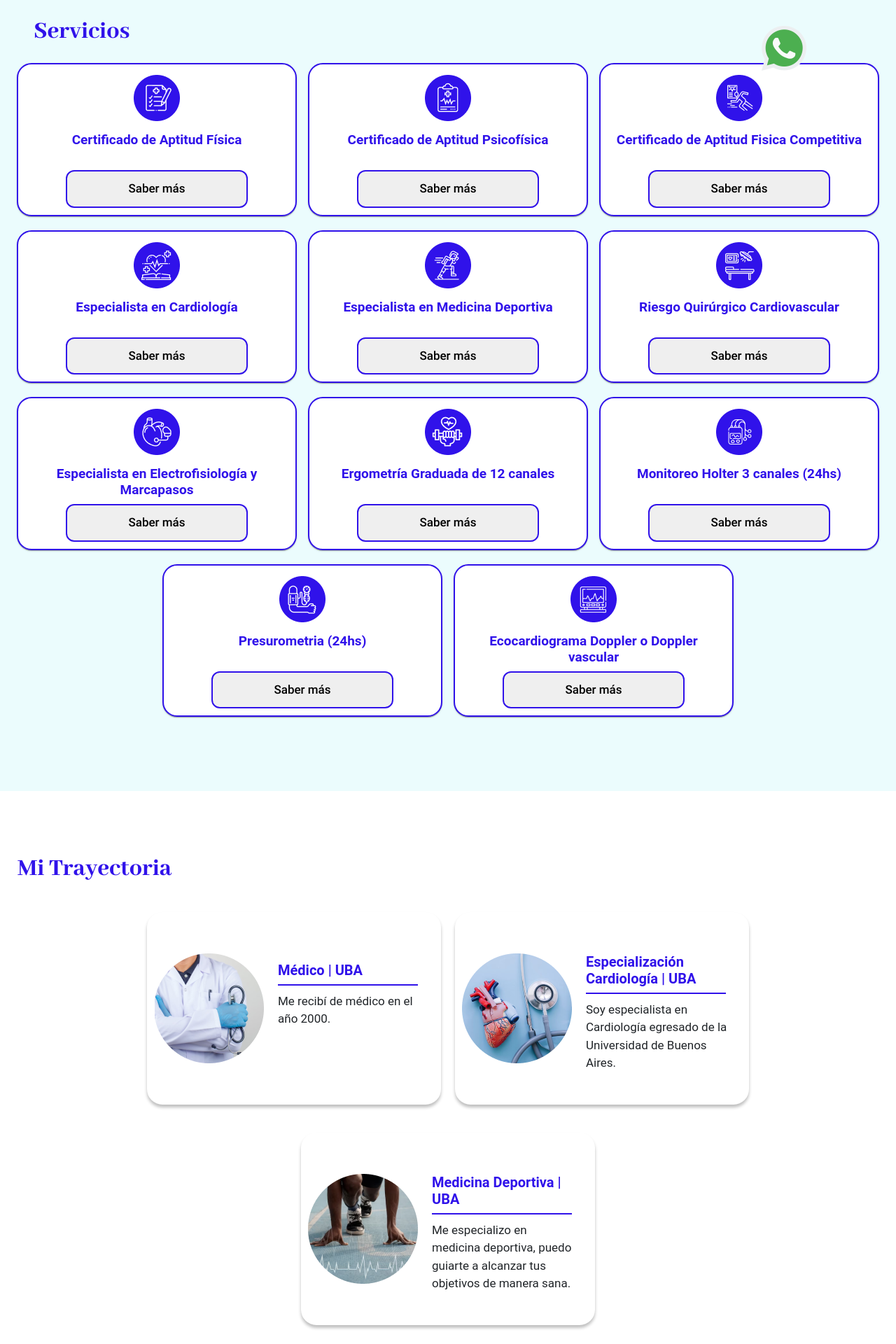
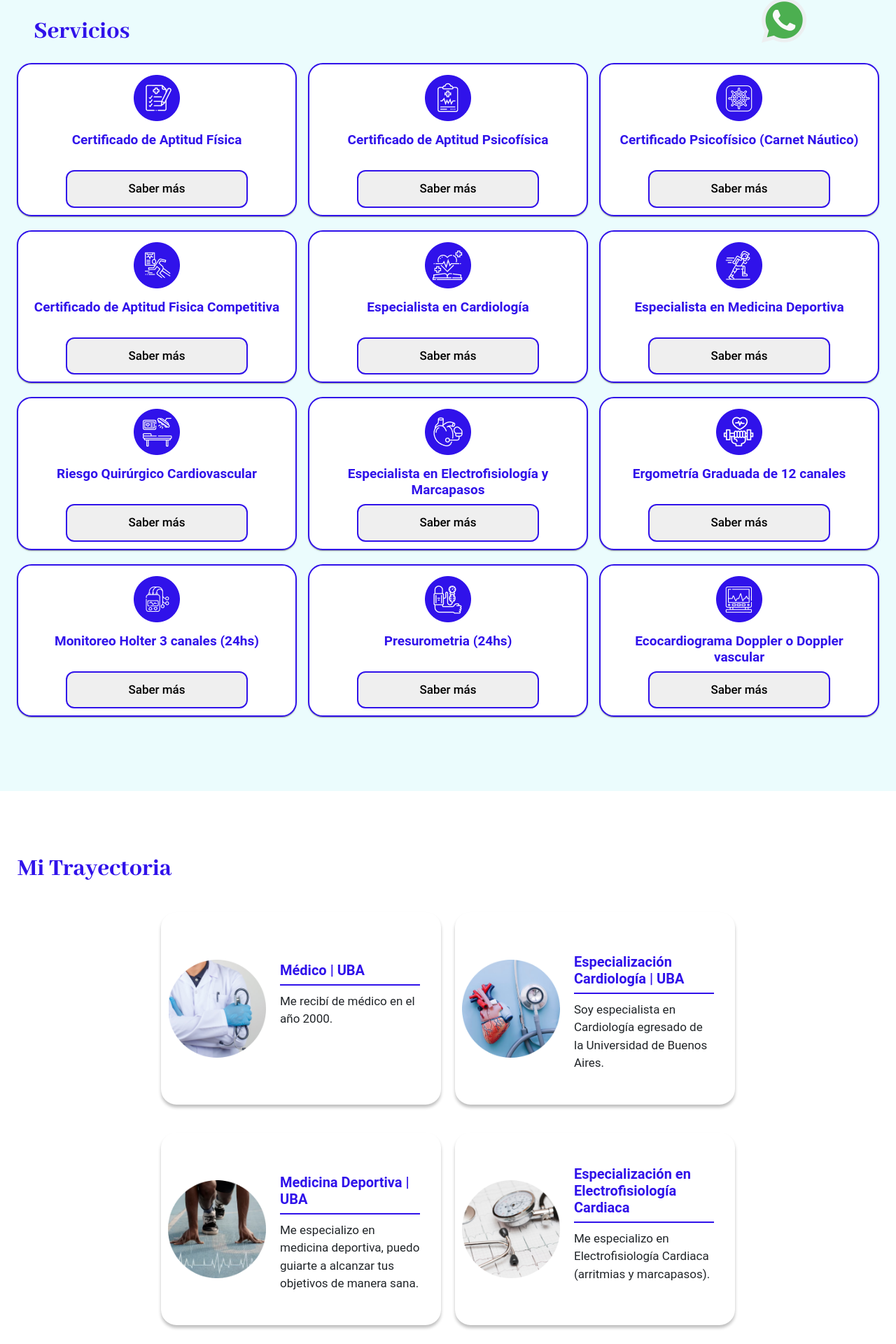
Before and after one commit to ezequieliribarren/Dr.Rimmaudo, a React (Vite) app: page / in a window 1280 px wide. Shown: the part 603-2523 px from the top of the page at 70% size. Built offline with nearby package versions, Linux system fonts and the light colour scheme.

Commit message:
feedback

```diff
--- a/Scss/_header.scss
+++ b/Scss/_header.scss
@@ -29,7 +29,7 @@ header {
 
 .whatsFlot {
   position: fixed;
-  top: 80%;
+  top: 75%;
   left: 85%;
   color: white;
   text-decoration: none;
--- a/Scss/_trayectoria.scss
+++ b/Scss/_trayectoria.scss
@@ -1,7 +1,10 @@
 #trayectoria {
   scroll-margin-top: 7em;
 }
-
+.row-card{
+  display: flex;
+  justify-content: center;
+}
 .capacitations {
   display: flex;
   justify-content: center;
@@ -11,7 +14,7 @@
   .card-capacitations {
     padding: 10px;
     height: 275px;
-    width: 420px;
+    width: 400px;
     border-radius: 22px;
     background: #FFF;
     box-shadow: 0px 4px 4px 0px rgba(0, 0, 0, 0.25);
@@ -19,6 +22,10 @@
     align-items: center;
     justify-content: center;
     margin: 20px 10px;
+
+    img{
+      width: 140px;
+    }
 
   }
 
@@ -52,13 +59,13 @@
 
 @media (max-width: 470px) {
   .card-capacitations {
-    height: 275px;
-    width: 320px !important;
+    height: 325px !important;
+    width: 290px !important;
     flex-direction: column;
 
     img {
-      width: 90px;
-      margin-bottom: 10px;
+      width: 120px !important;
+      margin-bottom: 10px !important;
     }
   }
 
--- a/index.html
+++ b/index.html
@@ -6,6 +6,8 @@
   <meta name="viewport" content="width=device-width, initial-scale=1.0, maximum-scale=1.0, user-scalable=no">
 
   <link rel="icon" href="/public/favicon.ico" />
+
+  <link href="https://cdn.jsdelivr.net/npm/bootstrap@5.2.3/dist/css/bootstrap.min.css" rel="stylesheet" integrity="sha384-rbsA2VBKQhggwzxH7pPCaAqO46MgnOM80zW1RWuH61DGLwZJEdK2Kadq2F9CUG65" crossorigin="anonymous">
 
 
   <title>Dr. Rimmaudo - Cardiólogo</title>
--- a/src/Components/Consultorio/Consultorio.jsx
+++ b/src/Components/Consultorio/Consultorio.jsx
@@ -8,7 +8,7 @@ const Consultorio = () => {
                 <div className="row p-3">
                     <div className="col consult-left">
                         <p>
-                            Disponemos de tres consultorios. Dos ubicdos en la zona de capital y uno en la zona de Caseros ( Tres de Febrero - Provincia de Bs. As.). Trabajamos sólo con turno previo, para brindar el tiempo y la dedicación que cada paciente merece, asegurando una atención de calidad.
+                            Disponemos de tres consultorios. <strong>Sede capital</strong> (Ceretti 2098 Villa Urquiza) y <strong>Sede Gran Bs. AS.</strong> (Agustín Cafferata 5210, Caseros). Trabajamos sólo con turno previo, para brindar el tiempo y la dedicación que cada paciente merece, asegurando una atención de calidad.
                         </p>
                         <p>
                             Si estás buscando un enfoque personalizado y comprometido con tu bienestar cardiovascular, no dudes en contactarme para programar tu consulta. Mi objetivo es acompañarte en el camino hacia una vida más saludable, brindándote las mejores opciones de tratamiento y cuidado para tu salud.
--- a/src/Components/Contacto/Contacto.jsx
+++ b/src/Components/Contacto/Contacto.jsx
@@ -61,7 +61,7 @@ const Contacto = () => {
           <div><h4>También <br /> visitame en:</h4></div>
           <div className='red'><a target='_blank' href="https://m.facebook.com/diego.rimmaudo.5/"><img src="/images/contacto/facebook.png" alt="Facebook" />@drrimaudo</a></div>
           <div className='red'><a target='_blank' href="https://www.instagram.com/dr.rimmaudo/"><img src="/images/contacto/instagram.png" alt="Instagram" />@drrimaudo</a></div>
-          <div className='red'><a href=""><img src="/images/contacto/google.png" alt="Google" />Doctor Rimaudo</a></div>
+          <div className='red'><a target='_blank' href="https://g.co/kgs/v4Y1jv"><img src="/images/contacto/google.png" alt="Google" />Doctor Rimaudo</a></div>
           </div>
     </section>
 
--- a/src/Components/Footer/Footer.jsx
+++ b/src/Components/Footer/Footer.jsx
@@ -14,7 +14,7 @@ const Footer = () => {
                         <div className='iconos-redes'>
                            <a target='_blank' href="https://m.facebook.com/diego.rimmaudo.5/"><img src="/images/face.png" alt="Facebook" /></a>
                             <a target='_blank' href="https://www.instagram.com/dr.rimmaudo/"><img src="/images/insta.png" alt="Instagram" /></a>
-                            <img src="/images/contacto/gog.png" alt="Google" />
+                            <a target='_blank' href="https://g.co/kgs/v4Y1jv"><img src="/images/contacto/gog.png" alt="Google" /></a>
                         </div>
                     </div>
                 </div>
--- a/src/Components/Header/Header.jsx
+++ b/src/Components/Header/Header.jsx
@@ -1,6 +1,5 @@
 import React from 'react';
 import "bootstrap/dist/css/bootstrap.min.css";
-import { HashLink as Link } from 'react-router-hash-link';
 
 const Header = () => {
 
@@ -10,35 +9,37 @@ const Header = () => {
 
   return (
     <header>
-      <div id="carouselExampleSlidesOnly" className="carousel slide" data-bs-ride="carousel" data-interval="800">
+      <div id="carouselExampleSlidesOnly" className="carousel slide" data-bs-ride="carousel" data-interval="400">
         <div className="carousel-inner">
           <div className="carousel-item active">
-            <img src="images/header/img1.png" className="d-block w-100 none-desktop" alt="Doctor Rimmaudo" />
-            <img src="images/header/img4.png" className="d-block w-100 none-mobile" alt="Doctor Rimmaudo" />
+            <img src="/images/header/img1.png" className="d-block w-100 none-desktop" alt="Doctor Rimmaudo" />
+            <img src="/images/header/img4.png" className="d-block w-100 none-mobile" alt="Doctor Rimmaudo" />
             <div className="call-to-action">
               <button className='button2' onClick={handleLlamarClick}>Llamar</button>
-              <Link smooth to="/#contacto" ><button className='button'>Contacto</button></Link>
+              <a target='_blank' href='https://wa.me/+541164977403?text=Hola,%20estoy%20en%20la%20página%20del%20Dr.%20Rimmaudo%20y%20quiero%20 pedir%20más%20información"'><button className='button'>Contacto</button></a>
             </div>
           </div>
           <div className="carousel-item">
-            <img src="images/header/img2.png" className="d-block w-100 none-desktop" alt="Doctor Rimmaudo" />
-            <img src="images/header/img3.png" className="d-block w-100 none-mobile" alt="Doctor Rimmaudo" />
+            <img src="/images/header/img2.png" className="d-block w-100 none-desktop" alt="Doctor Rimmaudo" />
+            <img src="/images/header/img3.png" className="d-block w-100 none-mobile" alt="Doctor Rimmaudo" />
             <div className="call-to-action">
               <button className='button2' onClick={handleLlamarClick}>Llamar</button>
-              <Link smooth to="/#contacto" ><button className='button'>Contacto</button></Link>
+              <a target='_blank' href='https://wa.me/+541164977403?text=Hola,%20estoy%20en%20la%20página%20del%20Dr.%20Rimmaudo%20y%20quiero%20 pedir%20más%20información"'><button className='button'>Contacto</button></a>
             </div>
           </div>
           <div className="carousel-item">
-            <img src="images/header/img6.png" className="d-block w-100 none-desktop" alt="Doctor Rimmaudo" />
-            <img src="images/header/img5.png" className="d-block w-100 none-mobile" alt="Doctor Rimmaudo" />
+            <img src="/images/header/img6.png" className="d-block w-100 none-desktop" alt="Doctor Rimmaudo" />
+            <img src="/images/header/img5.png" className="d-block w-100 none-mobile" alt="Doctor Rimmaudo" />
             <div className="call-to-action">
               <button className='button2' onClick={handleLlamarClick}>Llamar</button>
-              <Link smooth to="/#contacto" ><button className='button'>Contacto</button></Link>
+              <a target='_blank' href='https://wa.me/+541164977403?text=Hola,%20estoy%20en%20la%20página%20del%20Dr.%20Rimmaudo%20y%20quiero%20 pedir%20más%20información"'><button className='button'>Contacto</button></a>
             </div>
           </div>
         </div>
       </div>
-      <a className='whatsFlot' target='_blank' href="https://wa.me/+541164977403?text=Hola,%20estoy%20en%20la%20página%20del%20Dr.%20Rimmaudo%20y%20quiero%20 pedir%20más%20información"><img alt="Chatear en Whatsapp" src="/images/wp.png" />  </a>
+      <a className='whatsFlot' target='_blank' href="https://wa.me/+541164977403?text=Hola,%20estoy%20en%20la%20página%20del%20Dr.%20Rimmaudo%20y%20quiero%20 pedir%20más%20información">
+        <img alt="Chatear en Whatsapp" src="/images/wp.png" />
+      </a>
     </header>
   )
 }
--- a/src/Components/Navbar/Navbar.jsx
+++ b/src/Components/Navbar/Navbar.jsx
@@ -30,11 +30,9 @@ const Navbar = () => {
           <div className={`collapse navbar-collapse ${isMenuOpen ? "show" : ""}`} id="navbarNav">
   <ul className="navbar-nav ms-auto px-5">
     <li className="nav-item">
-                <li className="nav-item">
       <Link className="nav-link" smooth to="/#">
         Inicio
       </Link>
-                </li>
     </li>
     <li className="nav-item">
       <Link smooth to="/#servicios" className="nav-link">
@@ -63,6 +61,7 @@ const Navbar = () => {
     </li>
   </ul>
 </div>
+
         </div>
       </nav>
     </>
--- a/src/Components/Timeline/Timeline.jsx
+++ b/src/Components/Timeline/Timeline.jsx
@@ -5,7 +5,7 @@ const LiniaDeTiempo = () => {
   const timelineData = [
     { id: 1, year: '2000', title: 'Médico', institution: 'UBA' },
     { id: 2, year: '2003', title: 'Médico residente de cardiología', institution: 'Hospital Durand' },
-    { id: 3, year: '2009', title: 'Fellow de electrofisiología cardíaca', institution: 'Fund. Favaloro' },
+    { id: 3, year: '2008', title: 'Fellow de electrofisiología cardíaca', institution: 'Fund. Favaloro' },
     { id: 4, year: '2010', title: 'Medicina deportiva', institution: 'UBA' },
     { id: 5, year: '2012', title: 'Administración hospitalaria', institution: 'UBA' },
     { id: 6, year: '2022', title: 'Jefe de internación coronaria', institution: 'Hospital Pirovano' },
--- a/src/Components/Trayectoria/Trayectoria.jsx
+++ b/src/Components/Trayectoria/Trayectoria.jsx
@@ -7,7 +7,8 @@ const Trayectoria = () => {
         <section id='trayectoria'>
             <h2  className='margin-title'>Mi Trayectoria</h2>
             <div className='capacitations'>
-                <div className='card-capacitations'>
+                <div className="row row-card">
+                                    <div className='card-capacitations'>
                     <div className='capacitations-img'>
                         <img src="/images/trayectoria/img1.png" alt="Trayectoria" />
                     </div>
@@ -28,7 +29,10 @@ Cardiología | UBA</h3></div>
                         <div className='p-capacitations'><p>Soy especialista en Cardiología egresado de la Universidad de Buenos Aires.</p></div>
                     </div>
                 </div>
-                <div className='card-capacitations'>
+                </div>
+
+                <div className="row row-card">
+                              <div className='card-capacitations'>
                     <div className='trayecto-img'>
                         <img src="/images/trayectoria/img3.png" alt="Trayectoria" />
                     </div>
@@ -39,6 +43,22 @@ Medicina Deportiva | UBA</h3></div>
                         <div className='p-capacitations'><p>Me especializo en medicina deportiva, puedo guiarte a alcanzar tus objetivos de manera sana.</p></div>
                     </div>
                 </div>
+                <div className='card-capacitations'>
+                    <div className='trayecto-img'>
+                        <img src="/images/trayectoria/img4.png" alt="Trayectoria" />
+                    </div>
+                    <div className='capacitations-description'>
+                        <div><h3>
+                        Especialización en
+Electrofisiología Cardiaca</h3></div>
+                        <div className='line'></div>
+                        <div className='p-capacitations'><p>Me especializo en Electrofisiología Cardiaca
+(arritmias y marcapasos).</p></div>
+                    </div>
+                </div>
+                </div>
+
+
             </div>
             <LiniaDeTiempo/>
         </section>
--- a/src/js/services.js
+++ b/src/js/services.js
@@ -4,116 +4,128 @@ const services = [
         titulo: "Certificado de Aptitud Física",
         img: "/images/servicios/img1.png",
         li1: "Interrogatorio en búsqueda de factores de riesgo cardiovascular, antecedentes cardiovasculares personales o familiares.",
-        li2: "Si surgiera algún dato anormal el medico le aconsejara la mejor forma de resolver la aptitud fisica.",
-        li3: "Examen físico (peso talla, agudeza visual y vision fotocromatica aproximada).",
-        li4: "El médico no esta obligado a emitir un certificado de aptitud física, si el paciente no está en condiciones saludables.",
-        wp: "https://wa.me/+541164977403?text=Hola,%20solicito%20información%20sobre%20evaluación%20cardiovascular",
-    },
+        li2: "Si surgiera algún dato anormal, el médico le aconsejará la mejor forma de resolver la aptitud física.",
+        li3: "Examen físico (peso, talla, agudeza visual y visión fotocromática aproximada).",
+        li4: "El médico no está obligado a emitir un certificado de aptitud física si el paciente no está en condiciones saludables.",
+        wp: "https://wa.me/+541164977403?text=Hola,%20solicito%20información%20sobre%20certificado%20de%20aptitud%20física",
+      },
     {
         id: 2,
         titulo: "Certificado de Aptitud Psicofísica",
         img: "/images/servicios/img2.png",
         li1: "Interrogatorio en búsqueda de factores de riesgo cardiovascular.",
         li2: "Evaluación por teleconferencia con una licenciada en psicología.",
-        li3: "Examen físico (peso talla, agudeza visual y vision fotocromatica aproximada).",
+        li3: "Examen físico (peso talla, agudeza visual y visión fotocromática aproximada).",
         li4: "El médico no esta obligado a emitir un certificado de aptitud física, si el paciente no está en condiciones saludables.",
-        wp: "https://wa.me/+541164977403?text=Hola,%20solicito%20información%20sobre%20evaluación%20cardiovascular",
+        wp: "https://wa.me/+541164977403?text=Hola,%20solicito%20información%20sobre%20certificado%20de%20aptitud%20psicofísica",
+    },
+    {
+        id: 3,
+        titulo: "Certificado Psicofísico (Carnet Náutico)",
+        img: "/images/servicios/img13.png",
+        li1: "Interrogatorio en búsqueda de factores de riesgo cardiovascular.",
+        li2: "Evaluación por teleconferencia con una licenciada en psicología.",
+        li3: "Examen físico (peso talla, agudeza visual, audiometría y visión fotocromática).",
+        li4: "El médico no esta obligado a emitir un certificado de aptitud física, si el paciente no está en condiciones saludables.",
+        wp: "https://wa.me/+541164977403?text=Hola,%20solicito%20información%20sobre%20certificado%20de%20aptitud%20psicofísica%20carnet%20náutico",
     },
 
+
     {
-        id: 3,
+        id: 4,
         titulo: "Certificado de Aptitud Fisica Competitiva",
         img: "/images/servicios/img3.png",
         li1: "Interrogatorio en búsqueda de factores de riesgo cardiovascular.",
-        li2: "Ergometria( Prueba Ergometrica Graduada).",
-        li3: "Examen físico (peso talla, agudeza visual y vision fotocromatica aproximada, evaluación psicológica).",
+        li2: "Ergometría( Prueba Ergometrica Graduada).",
+        li3: "Examen físico (peso talla, agudeza visual y visión fotocromática aproximada, evaluación psicológica).",
         li4: "El médico no esta obligado a emitir un certificado de aptitud física, si el paciente no está en condiciones saludables.",
         wp: "https://wa.me/+541164977403?text=Hola,%20solicito%20información%20sobre%20apto%20físico%20de%20alta%20competencia ",
     },
 
     {
-        id: 4,
+        id: 5,
         titulo: "Especialista en Cardiología",
         img: "/images/servicios/img10.png",
         li1: "Interrogatorio en búsqueda de factores de riesgo cardiovascular, antecedentes cardiovasculares personales o familiares.",
-        li2: "Lectura de estudios del paciente con su evaluación, revisión de la medicación habitual, y posteriores recomendaciones, segun lo que surja de la consulta.",
-        li3: "Examen físico (peso talla, agudeza visual y vision fotocromatica aproximada).",
+        li2: "Lectura de estudios del paciente con su evaluación, revisión de la medicación habitual, y posteriores recomendaciones, según lo que surja de la consulta.",
+        li3: "Examen físico (peso talla, agudeza visual y visión fotocromática aproximada).",
         li4: "El médico no esta obligado a emitir un certificado de aptitud física, si el paciente no está en condiciones saludables.",
-        wp: "https://wa.me/+541164977403?text=Hola,%20solicito%20información%20sobre%apto%20físico",
+        wp: "https://wa.me/+541164977403?text=Hola,%20solicito%20información%20sobre%20especialista%20en%20cardiología",
     },
 
     {
-        id: 5,
+        id: 6,
         titulo: "Especialista en Medicina Deportiva",
         img: "/images/servicios/img11.png",
         li1: "Apto físico completo. Orientacion en la recuperacion de lesiones y en el tipo de ejercicio o deporte. Desarrollo de buenos hábitos.",
         li2: "Medición de masa grasa - masa muscular y estudios que surjan durante la consulta. ",
         li3: "Es apropiado realizar una ergometria para medir la capacidad funcional, o estado físico , o estimar el consumo maximo de oxigeno.",
         li4: "Es apropiado una reevaluación a los 3 meses para ver los progresos del paciente",
-        wp: "https://wa.me/+541164977403?text=Hola,%20solicito%20información%20sobre%20mapeo%20ambulatorio%20de%20presión%20arterial",
+        wp: "https://wa.me/+541164977403?text=Hola,%20solicito%20información%20sobre%20especialista%20en%20medicina%20deportiva",
     },
     {
-        id: 6,
+        id: 7,
         titulo: "Riesgo Quirúrgico Cardiovascular",
         img: "/images/servicios/img9.png",
         li1: "Interrogatorio en búsqueda de factores de riesgo cardiovascular, antecedentes cardiovasculares personales o familiares.",
         li2: "Emisión de constancia de medición de riesgo de sufrir un evento cardiovascular ante el estres de una cirugía no cardíaca",
         li3: "Posibles resultados: Habitual - Elevado - Muy elevado",
         li4: "Muy elevado: Requiere la presencia de un cardiologo en el momento de la cirugía con una eventual recuperación post operatoria en una Sala de Unidad Coronaria, o de Terapia Intensiva.",
-        wp: "https://wa.me/+541164977403?text=Hola,%20solicito%20información%20sobre%20prueba%20de%20esfuerzo%20graduada",
+        wp: "https://wa.me/+541164977403?text=Hola,%20solicito%20información%20sobre%20riesgo%20quirúrgico%20cardiovascular",
     },
     {
-        id: 7,
+        id: 8,
         titulo: "Especialista en Electrofisiología y Marcapasos",
         img: "/images/servicios/img12.png",
         li1: "Interrogatorio en búsqueda de padecimientos de arritmias ya conocidas, sintomas de palpitaciones, perdidas de la conciencia inexplicables (sincopes)",
-        li2: "Examen físico (peso talla, agudeza visual y vision fotocromatica aproximada).",
+        li2: "Examen físico (peso talla, agudeza visual y visión fotocromática aproximada).",
         li3: "Pacientes portadores de dispositivos intracardiacos",
         li4: "Se controlan todas las marcas con sus respectivos programadores. St Jude, Biotronik, Guidant, Boston Scientific, Medtronyk.",
-        wp: "https://wa.me/+541164977403?text=Hola,%20solicito%20información%20sobre%20Holter%20de%203%20canales",
+        wp: "https://wa.me/+541164977403?text=Hola,%20solicito%20información%20sobre%20especialista%20en%20electrofisiología%20y%20marcapasos",
     },
     {
-        id: 8,
+        id: 9,
         titulo: "Ergometría Graduada de 12 canales",
         img: "/images/servicios/img5.png",
         li1: "Prueba de esfuerzo de 12 canales",
         li2: "Diagnóstico de patologías cardíacas asintomáticas en el reposo que se pueden diagnosticar en el esfuerzo",
         li3: "También mide la capacidad de ejercicio de una persona, para evaluar su progreso en un plan de entrenamiento, (mide el 100% de su capacidad de esfuerzo).",
         li4: "Se realiza en cicloergometro.",
-        wp: "https://wa.me/+541164977403?text=Hola,%20solicito%20información%20sobre%20control%20de%20marcapasos",
+        wp: "https://wa.me/+541164977403?text=Hola,%20solicito%20información%20sobre%20prueba%20de%20esfuerzo%20graduada",
+        wp: "https://wa.me/+541164977403?text=Hola,%20solicito%20información%20sobre%20ergometría%20gradudada%20de%2012%20canales",
     },
     {
-        id: 9,
+        id: 10,
         titulo: "Monitoreo Holter 3 canales (24hs)",
         img: "/images/servicios/img6.png",
         li1: "Estudio que graba 24 hs la actividad eléctrica del corazon",
         li2: "Contabiliza la cantidad de latidos normales, anormales, taquicardias y las bradicardia. Las agrupa y clasifica",
         li3: "El software debe ser de primera line, el estudio debe ser leido por un experto en arrtmias y marcapasos",
         li4: "Se indican para el estudio de palpitaciones, síncopes, evaluación de tratamiento con drogas antiarrítmicas  y control de pacientes que portan un marcapasos, o de pacientes que podrian llegar a necesitar el implante de uno.",
-        wp: "https://wa.me/+541164977403?text=Hola, %20solicito%20información%20sobre%20electrocardiograma",
+        wp: "https://wa.me/+541164977403?text=Hola,%20solicito%20información%20sobre%20Holter%20de%203%20canales",
     },
 
     {
-        id: 10,
+        id: 11,
         titulo: "Presurometria (24hs)",
         img: "/images/servicios/img4.png",
         li1: "Estudio fundamental para el correcto seguimiento y diagnostico del paciente con Hipertensión Arterial.",
         li2: "Registra los promedios de las cifras de las tomas de tensión arterial.",
         li3: "Evalua el patrón circadiano.",
         li4: "Se realiza un tratamiento en base a los resultados. ",
-        wp: "https://wa.me/+541164977403?text=Hola, %20solicito%20información%20sobre%20electrocardiograma",
+        wp: "https://wa.me/+541164977403?text=Hola, %20solicito%20información%20sobre%20presurometría",
     },
 
     {
-        id: 11,
+        id: 12,
         titulo: "Ecocardiograma Doppler o Doppler vascular",
         img: "/images/servicios/img8.png",
         li1: "Dispositivo de alta gama.",
-        li4: "Los pacientes con una enfermedad cardiovascular ya diagnosticada deberia ser evaluados por este metodo",
-        li3: "Indicado también para hipertensos, diabeticos, y fumadores, por el riesgo elevado de realizar cuadros coronarios",
+        li4: "Los pacientes con una enfermedad cardiovascular ya diagnosticada deberían ser evaluados por este método.",
+        li3: "Indicado también para hipertensos, diabéticos y fumadores, por el riesgo elevado de realizar cuadros coronarios.",
         li2: "Profesional capacitado.",
-        wp: "https://wa.me/+541164977403?text=Hola, %20solicito%20información%20sobre%20electrocardiograma",
-    },
+        wp: "https://wa.me/+541164977403?text=Hola,%20solicito%20información%20sobre%20ecocardiograma%20Doppler",
+      },
 
 ];
 
```
Also changed, not shown: Scss/_navbar.scss (+2 -2 lines), public/images/servicios/img13.png (added), public/images/trayectoria/img4.png (added). Lines whose indentation alone changed are shown as unchanged.
